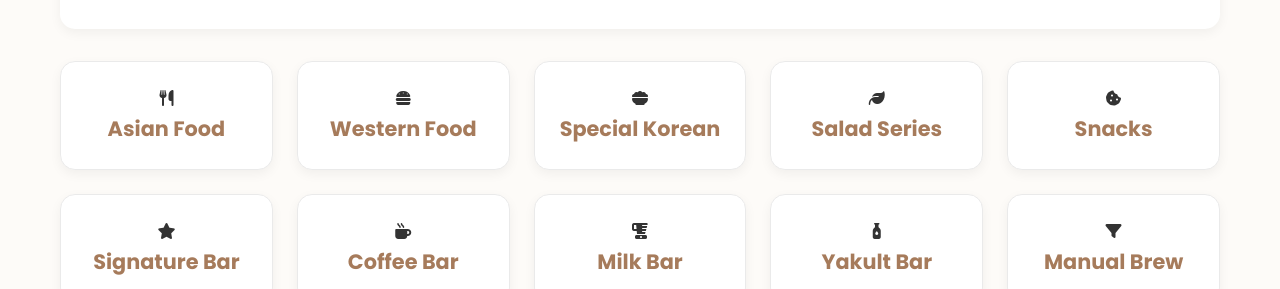
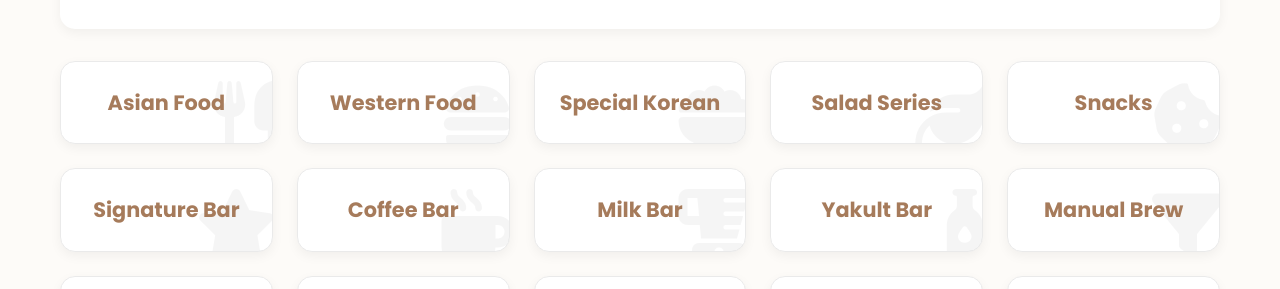
Before and after one commit to lukmannulhakim90/website-pemesanan-qr, a plain HTML site: page index.html in a window 1280 px wide. Shown: the part 267-556 px from the top of the page. Drawn offline with Linux system fonts and the light colour scheme.

Commit message:
Update style.css

```diff
--- a/style.css
+++ b/style.css
@@ -581,6 +581,8 @@ main {
     text-align: center;
     cursor: pointer;
     border: 1px solid var(--border-color);
+    position: relative;
+    overflow: hidden;
 }
 .category-card:hover {
     transform: translateY(-5px);
@@ -589,8 +591,25 @@ main {
 .category-card h2 {
     font-size: 1.3rem;
     color: var(--primary-color);
+    position: relative;
+    z-index: 2;
+}
+/* === INI BLOK BARU === */
+.category-card i {
+    position: absolute;
+    font-size: 4.5rem;
+    color: rgba(0, 0, 0, 0.04);
+    bottom: -10px;
+    right: -5px;
+    z-index: 1;
+    transition: transform 0.3s ease, color 0.3s ease;
 }
 
+/* === INI BLOK BARU === */
+.category-card:hover i {
+    transform: scale(1.1) rotate(-5deg);
+    color: rgba(0, 0, 0, 0.08);
+}
 /* === MENU ITEM LIST HEADER === */
 .item-list-header {
     display: flex;
```
